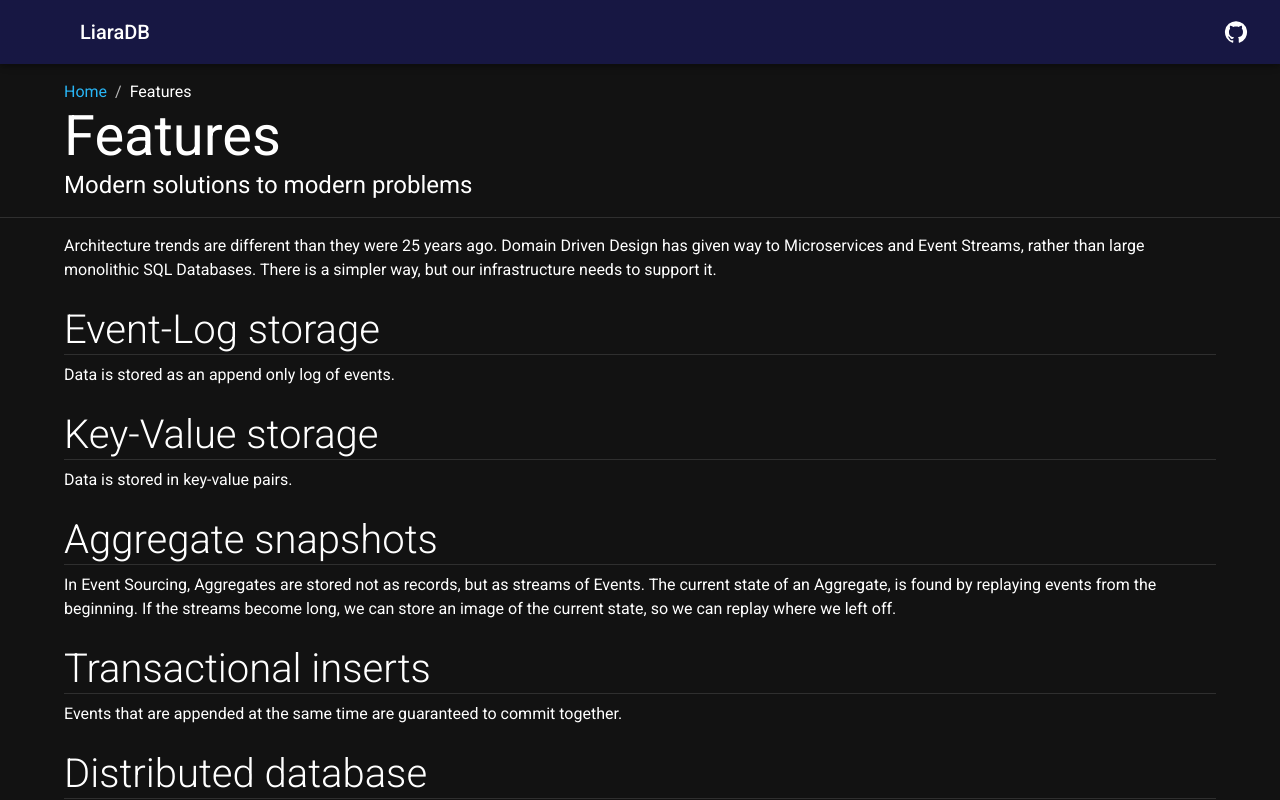
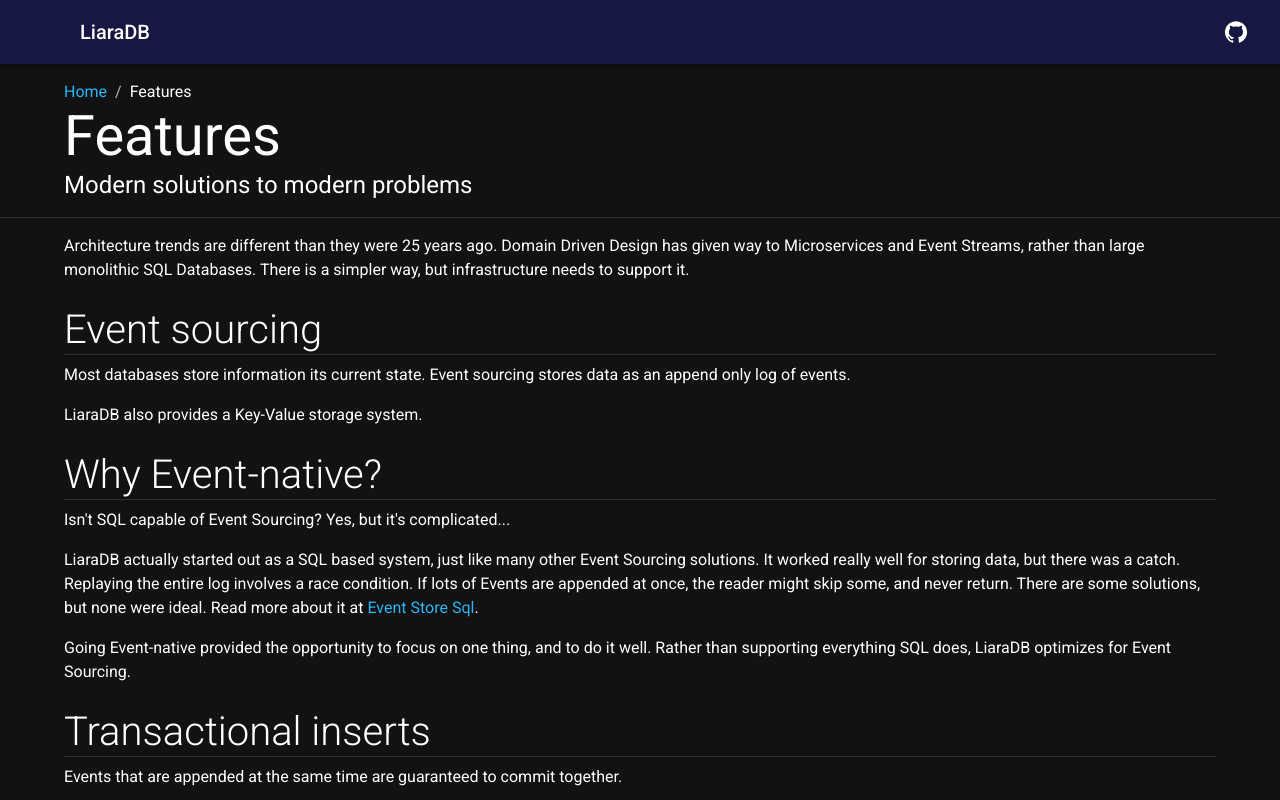
Before and after one commit to liaradb/liaradb.github.io, a Next.js app: page /features in a window 1280 px wide. Shown: the top 800 px of the page. Built offline with nearby package versions, Linux system fonts and the light colour scheme; some icons are missing; what @mui/material-nextjs would draw is missing.

Commit message:
Updated features.

```diff
--- a/src/app/features/features.mdx
+++ b/src/app/features/features.mdx
@@ -1,25 +1,29 @@
-Architecture trends are different than they were 25 years ago. Domain Driven Design has given way to Microservices and Event Streams, rather than large monolithic SQL Databases. There is a simpler way, but our infrastructure needs to support it.
+Architecture trends are different than they were 25 years ago. Domain Driven Design has given way to Microservices and Event Streams, rather than large monolithic SQL Databases. There is a simpler way, but infrastructure needs to support it.
 
-## Event-Log storage
+## Event sourcing
 
-Data is stored as an append only log of events.
+Most databases store information its current state. Event sourcing stores data as an append only log of events.
 
-## Key-Value storage
+LiaraDB also provides a Key-Value storage system.
 
-Data is stored in key-value pairs.
+## Why Event-native?
+
+Isn't SQL capable of Event Sourcing? Yes, but it's complicated...
+
+LiaraDB actually started out as a SQL based system, just like many other Event Sourcing solutions. It worked really well for storing data, but there was a catch. Replaying the entire log involves a race condition. If lots of Events are appended at once, the reader might skip some, and never return. There are some solutions, but none were ideal. Read more about it at [Event Store Sql](/blog/event-store-sql).
+
+Going Event-native provided the opportunity to focus on one thing, and to do it well. Rather than supporting everything SQL does, LiaraDB optimizes for Event Sourcing.
+
+## Transactional inserts
+
+Events that are appended at the same time are guaranteed to commit together.
 
 ## Aggregate snapshots
 
 In Event Sourcing, Aggregates are stored not as records, but as streams of Events. The current state of an Aggregate, is found by replaying events from the beginning. If the streams become long, we can store an image of the current state, so we can replay where we left off.
 
-## Transactional inserts
-
-Events that are appended at the same time are guaranteed to commit together.
-
 ## Distributed database
 
 LiaraDB can be run on multiple servers to increase reliability, availability, and throughput.
 
-## gRPC based communication
-
 Communication to the database, and between servers, is done via gRPC, a fast, secure, and modern protocol.
```
